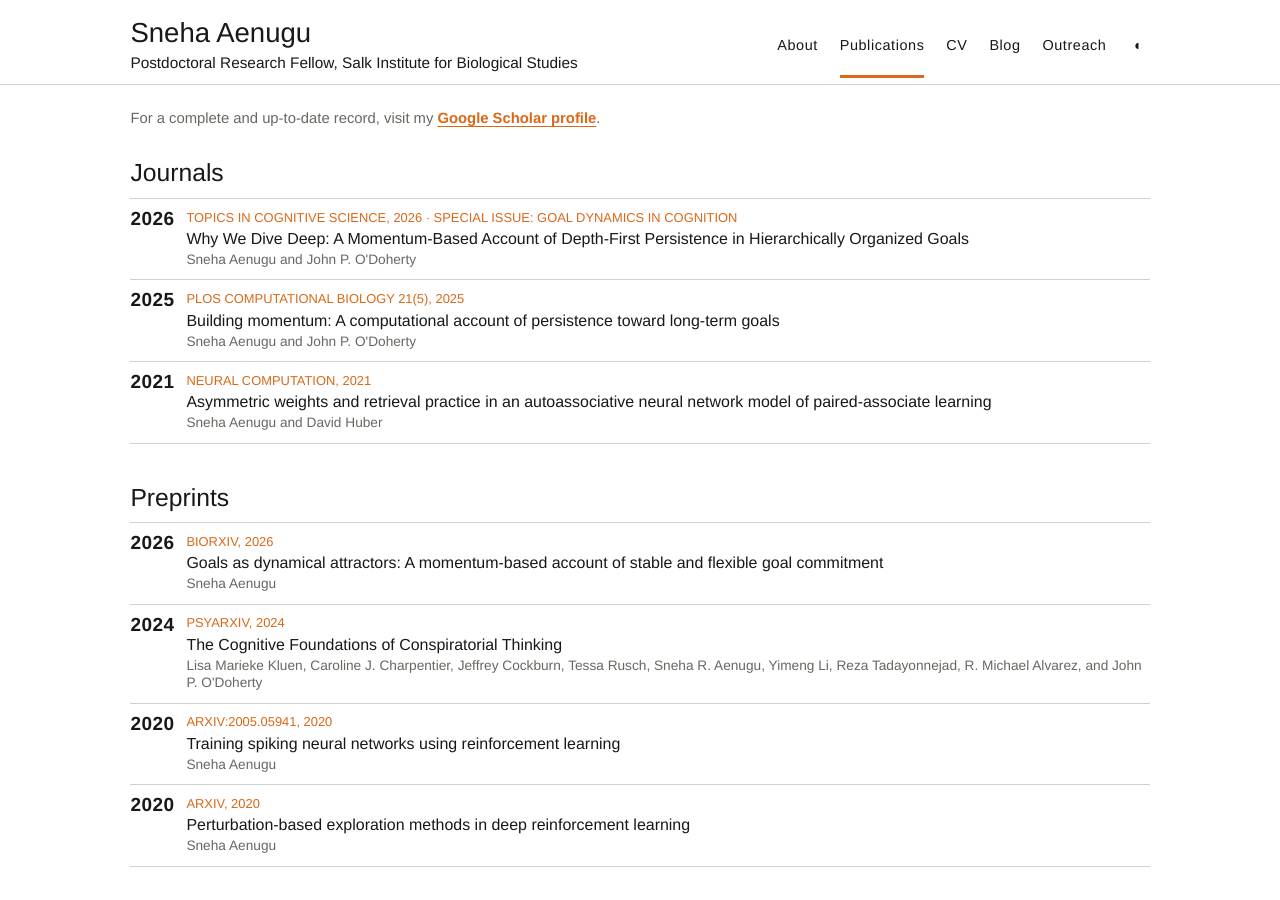
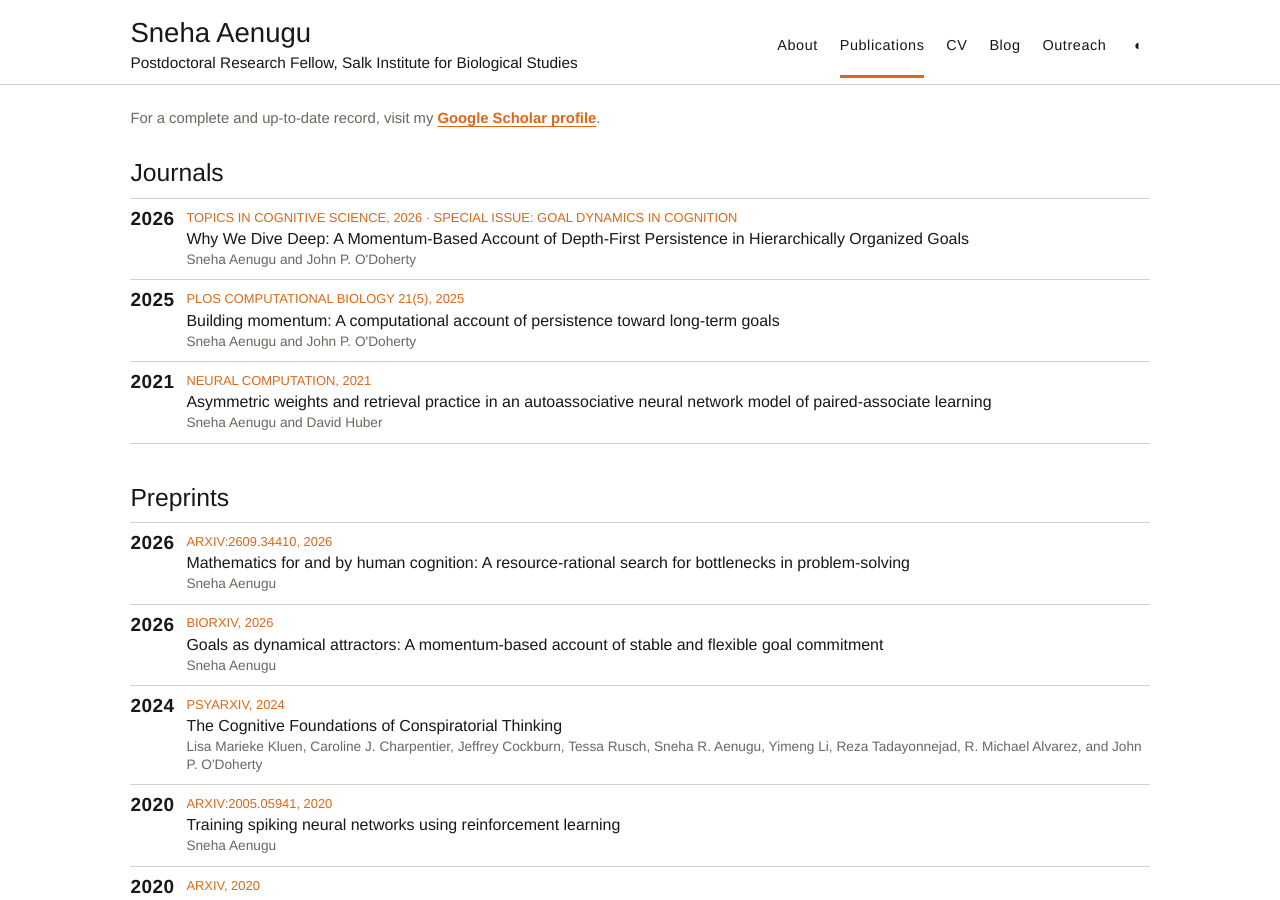
Before and after one commit to asneha213/asneha213.github.io, a Jekyll site: the page built from publications.md, in a window 1280 px wide and 900 px high. Built offline with Jekyll 4.4.1, drawn with Linux system fonts in a browser that asks for light colours.

Commit message:
Add mathematics cognition arXiv preprint

```diff
--- a/_data/pubs.yaml
+++ b/_data/pubs.yaml
@@ -16,6 +16,13 @@
   year: 2021
   type: journal
   url: 'https://direct.mit.edu/neco/article-abstract/33/12/3351/107680/'
+- title: 'Mathematics for and by human cognition: A resource-rational search for bottlenecks in problem-solving'
+  authors: 'Sneha Aenugu'
+  venue: 'arXiv:2609.34410, 2026'
+  year: 2026
+  type: report
+  pre: true
+  url: 'https://arxiv.org/abs/2609.34410'
 - title: 'Goals as dynamical attractors: A momentum-based account of stable and flexible goal commitment'
   authors: 'Sneha Aenugu'
   venue: 'bioRxiv, 2026'
```
